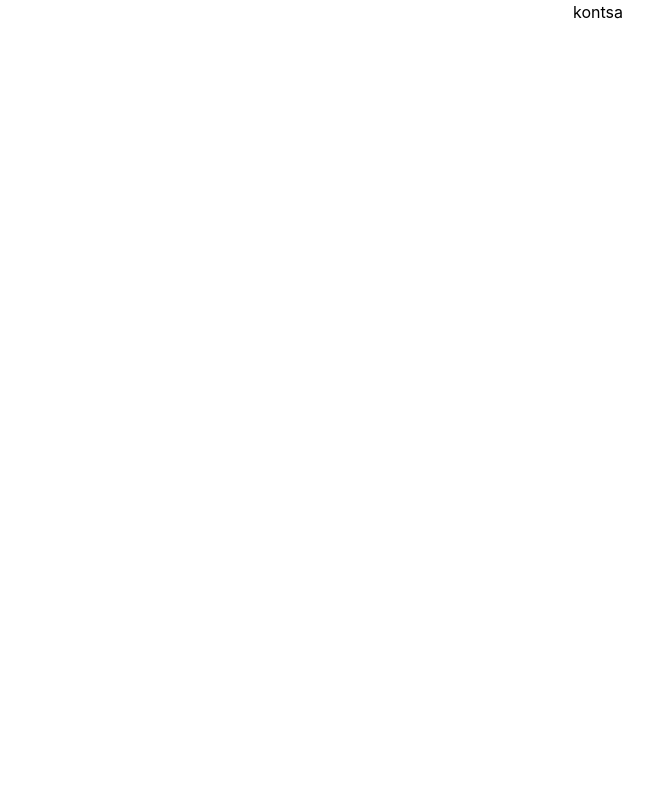
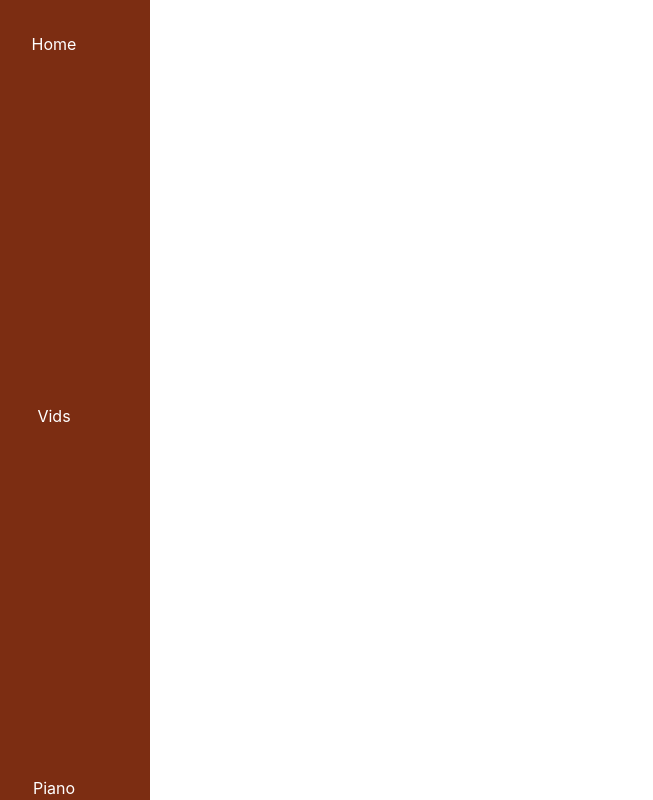
Before and after one commit to anttikarjalainen/PianoCoverApp, a React (Create React App) app in the folder pianocoverclient/: page / in a window 1280 px wide. Shown: the whole page, without its empty margins (42-695 px from the left). Built offline with nearby package versions, Linux system fonts and the light colour scheme.

Commit message:
Add basic sidebar

```diff
--- a/pianocoverclient/src/App.tsx
+++ b/pianocoverclient/src/App.tsx
@@ -1,8 +1,13 @@
 import React from "react";
 import "./App.css";
+import { SideBar } from "./Sidebar/Sidebar";
 
 function App() {
-  return <div className="text-center">kontsa</div>;
+  return (
+    <div className="text-center">
+      <SideBar></SideBar>
+    </div>
+  );
 }
 
 export default App;
--- /dev/null
+++ b/pianocoverclient/src/Sidebar/Sidebar.tsx
@@ -0,0 +1,28 @@
+import React from "react";
+
+export const SideBar = () => {
+  return (
+    //sidebarcontainer
+    <div className="h-full w-48 bg-orange-900 fixed top-0 left-0 flex flex-col items-center justify-between pt-5 pr-0 text-white">
+      {/* sidebarlinks */}
+      <a
+        href="/Home"
+        className="no-underline text-base mt-3 mr-0 hover:text-[#ccc]"
+      >
+        Home
+      </a>
+      <a
+        href="/Video"
+        className="no-underline text-base mt-3 mr-0 hover:text-[#ccc]"
+      >
+        Vids
+      </a>{" "}
+      <a
+        href="/Piano"
+        className="no-underline text-base mt-3 mr-0 hover:text-[#ccc]"
+      >
+        Piano
+      </a>
+    </div>
+  );
+};
```
